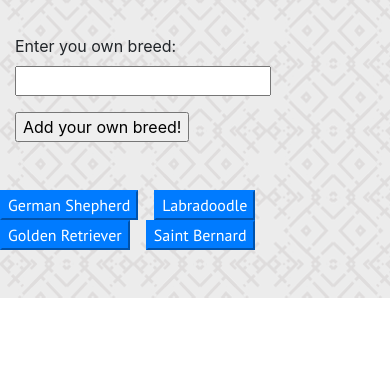
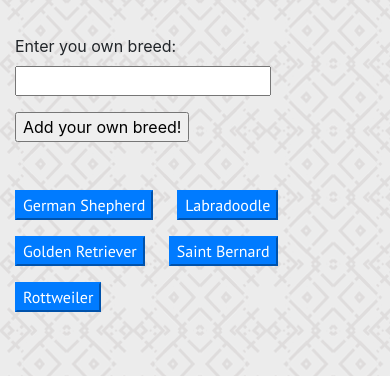
Before and after one commit to elpat77/Giphy_API, a plain HTML site: page index.html in a window 390 px wide. Shown: the part 636-1012 px from the top of the page. Before the commit the page ends 934 px from the top, so only its background shows below. Drawn offline with nearby package versions, Linux system fonts and the light colour scheme; a web font is replaced by a local one.

Commit message:
adjusting responsive sizes

```diff
--- a/assets/javascript/apps.js
+++ b/assets/javascript/apps.js
@@ -1,6 +1,6 @@
 $(document).ready(function () {
 
-    let topics = ['German Shepherd', 'Labradoodle', 'Golden Retriever', 'Saint Bernard'];
+    let topics = ['German Shepherd', 'Labradoodle', 'Golden Retriever', 'Saint Bernard', 'Rottweiler'];
     console.log(topics);
 
     //function for displaying array data, starting empty
@@ -8,7 +8,7 @@ $(document).ready(function () {
         $('#buttons').empty();
         //looping through the array
         for (let i = 0; i < topics.length; i++) {
-            var b = $("<button class='btn-primary mr-3'>");
+            var b = $("<button class='btn-primary mb-3 mr-4'>");
             b.addClass("breed");
             b.attr("data-breed", topics[i]);
             b.text(topics[i]);
--- a/index.html
+++ b/index.html
@@ -43,7 +43,9 @@
 
   <div class="container">
     <div class="row justify-content-md-center mt-5 mr-4">
-      <div id="buttons"></div>
+      <div class="col-md-8 col-sm-12">
+        <div id="buttons"></div>
+      </div>
     </div>
 
     <div class="container">
```
